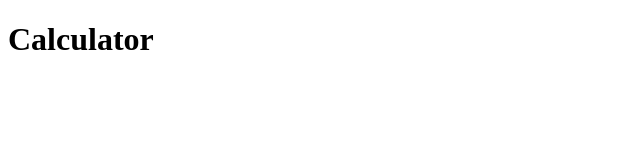
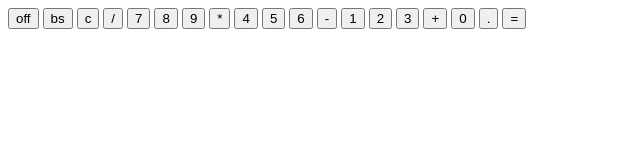
Before and after one commit to CletsyMedia/apf_calculator_proj, a plain HTML site: page index.html in a window 1280 px wide. Shown: the whole page, without its empty margins (0-640 px from the left). Drawn offline with Linux system fonts and the light colour scheme.

Commit message:
updated btns in html

```diff
--- a/index.html
+++ b/index.html
@@ -7,6 +7,31 @@
     <link rel="stylesheet" href="/assets/style.css" />
   </head>
   <body>
-    <h1>Calculator</h1>
+    <section class="calculator">
+      <div class="btns">
+        <button class="btn">off</button>
+        <button class="btn">bs</button>
+        <button class="btn">c</button>
+        <button class="btn">/</button>
+        <button class="btn">7</button>
+        <button class="btn">8</button>
+        <button class="btn">9</button>
+        <button class="btn">*</button>
+        <button class="btn">4</button>
+        <button class="btn">5</button>
+        <button class="btn">6</button>
+        <button class="btn">-</button>
+        <button class="btn">1</button>
+        <button class="btn">2</button>
+        <button class="btn">3</button>
+        <button class="btn">+</button>
+        <button class="btn">0</button>
+        <button class="btn">.</button>
+        <button class="btn">=</button>
+
+
+      </div>
+
+    </section>
   </body>
 </html>
```
